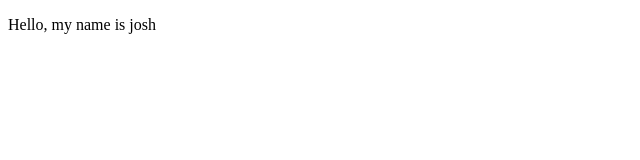
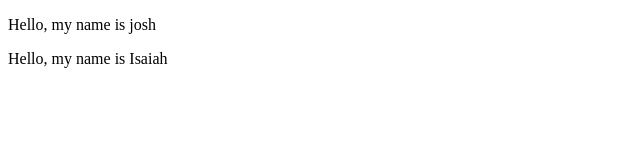
Before and after one commit to isaiahh16/Heavens_I_Taylor_J_Kang_Z_HW1, a plain HTML site: page index.html in a window 1280 px wide. Shown: the whole page, without its empty margins (0-640 px from the left). Drawn offline with Linux system fonts and the light colour scheme.

Commit message:
dev.jdt.addingBioInfo

```diff
--- a/index.html
+++ b/index.html
@@ -8,5 +8,9 @@
 	<section id="Josh">
 		<p> Hello, my name is josh</p>
 	</section>
+
+	<section id="Isaiah">
+		<p> Hello, my name is Isaiah</p>
+	</section>
 </body>
 </html>
```
